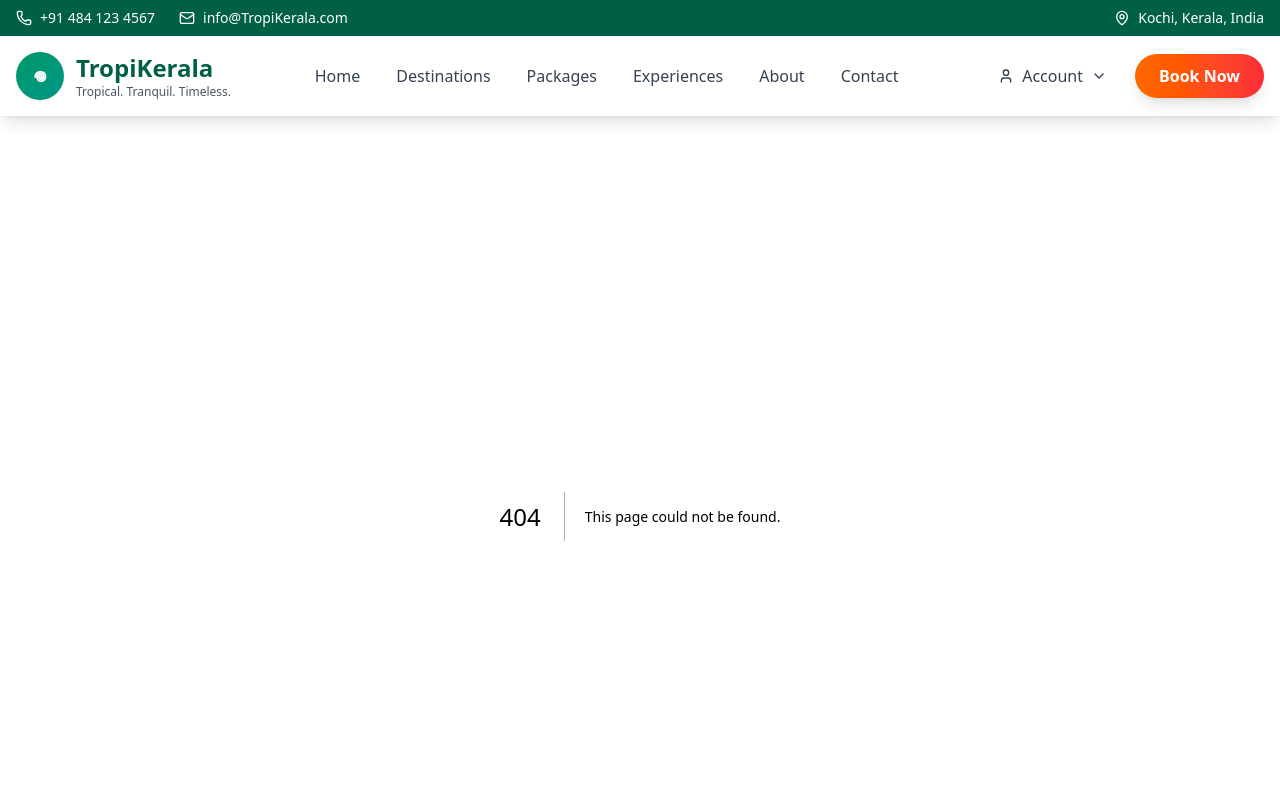
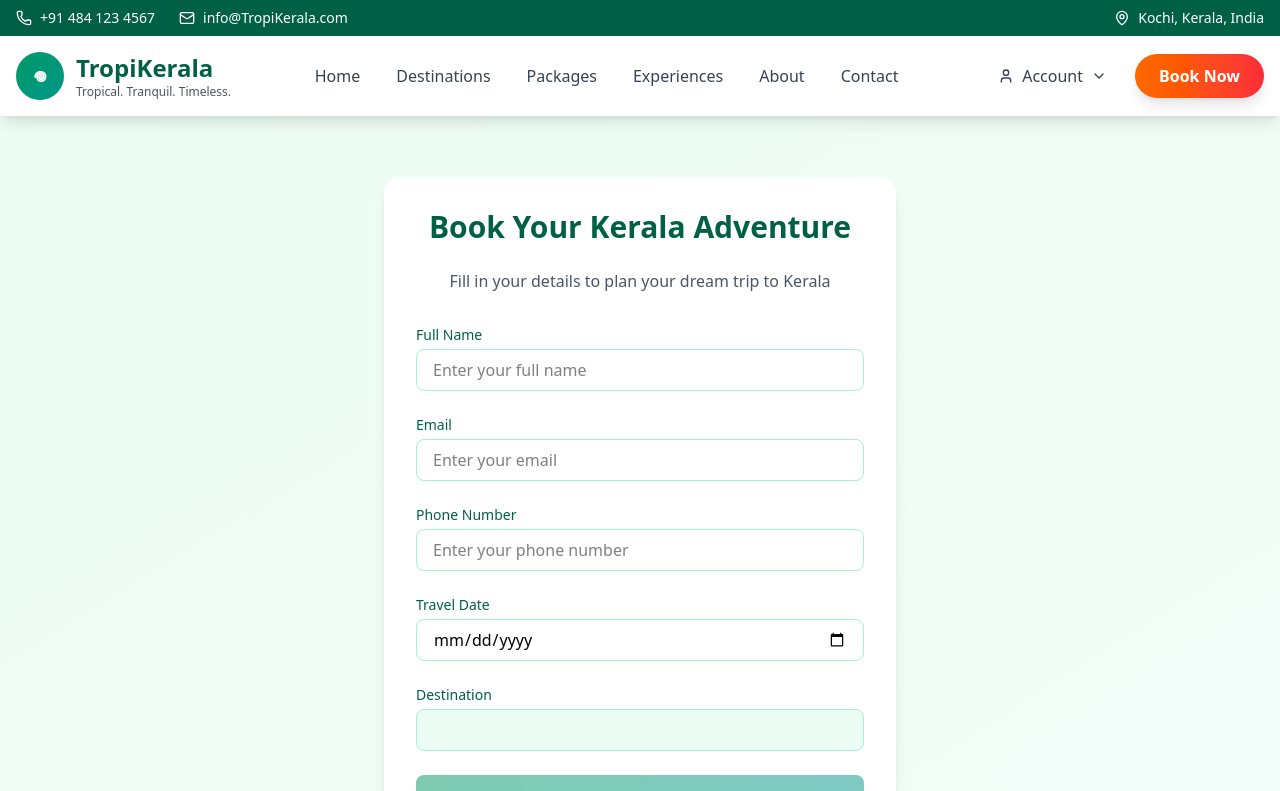
Before and after one commit to Nox008/kerala-tourism, a Next.js app: page /book in a window 1280 px wide. Before the commit this address had no page. Shown: the top 791 px of the page. Built offline with nearby package versions, Linux system fonts and the light colour scheme.

Commit message:
Added Book now component

```diff
--- /dev/null
+++ b/src/app/book/page.tsx
@@ -0,0 +1,162 @@
+'use client';
+
+import { useSearchParams } from 'next/navigation';
+import { motion } from 'framer-motion';
+import { useState } from 'react';
+
+const fadeInUp = {
+  initial: { opacity: 0, y: 30 },
+  animate: { opacity: 1, y: 0 },
+  transition: { duration: 0.6 },
+};
+
+const buttonHover = {
+  hover: { scale: 1.05, transition: { duration: 0.3 } },
+  tap: { scale: 0.95 },
+};
+
+export default function BookingPage() {
+  const searchParams = useSearchParams();
+  const destination = searchParams.get('destination') || '';
+
+  const [formData, setFormData] = useState({
+    fullName: '',
+    email: '',
+    phone: '',
+    travelDate: '',
+  });
+
+  const handleInputChange = (e: React.ChangeEvent<HTMLInputElement>) => {
+    const { name, value } = e.target;
+    setFormData((prev) => ({ ...prev, [name]: value }));
+  };
+
+  return (
+    <div className="min-h-screen bg-gradient-to-br from-emerald-50 via-green-50 to-teal-50 flex items-center justify-center py-12 px-4">
+      <motion.section
+        variants={fadeInUp}
+        initial="initial"
+        animate="animate"
+        className="max-w-lg w-full bg-white rounded-2xl shadow-lg p-8"
+      >
+        <h1 className="text-3xl font-bold text-emerald-800 mb-6 text-center">
+          Book Your Kerala Adventure
+        </h1>
+        <p className="text-gray-600 mb-8 text-center">
+          Fill in your details to plan your dream trip to {destination || 'Kerala'}
+        </p>
+
+        <form className="space-y-6">
+          <div>
+            <label
+              htmlFor="fullName"
+              className="block text-sm font-medium text-emerald-800 mb-1"
+            >
+              Full Name
+            </label>
+            <input
+              type="text"
+              id="fullName"
+              name="fullName"
+              value={formData.fullName}
+              onChange={handleInputChange}
+              className="w-full px-4 py-2 border border-emerald-200 rounded-lg focus:outline-none focus:ring-2 focus:ring-emerald-600"
+              placeholder="Enter your full name"
+              required
+              aria-required="true"
+            />
+          </div>
+
+          <div>
+            <label
+              htmlFor="email"
+              className="block text-sm font-medium text-emerald-800 mb-1"
+            >
+              Email
+            </label>
+            <input
+              type="email"
+              id="email"
+              name="email"
+              value={formData.email}
+              onChange={handleInputChange}
+              className="w-full px-4 py-2 border border-emerald-200 rounded-lg focus:outline-none focus:ring-2 focus:ring-emerald-600"
+              placeholder="Enter your email"
+              required
+              aria-required="true"
+            />
+          </div>
+
+          <div>
+            <label
+              htmlFor="phone"
+              className="block text-sm font-medium text-emerald-800 mb-1"
+            >
+              Phone Number
+            </label>
+            <input
+              type="tel"
+              id="phone"
+              name="phone"
+              value={formData.phone}
+              onChange={handleInputChange}
+              className="w-full px-4 py-2 border border-emerald-200 rounded-lg focus:outline-none focus:ring-2 focus:ring-emerald-600"
+              placeholder="Enter your phone number"
+              required
+              aria-required="true"
+            />
+          </div>
+
+          <div>
+            <label
+              htmlFor="travelDate"
+              className="block text-sm font-medium text-emerald-800 mb-1"
+            >
+              Travel Date
+            </label>
+            <input
+              type="date"
+              id="travelDate"
+              name="travelDate"
+              value={formData.travelDate}
+              onChange={handleInputChange}
+              className="w-full px-4 py-2 border border-emerald-200 rounded-lg focus:outline-none focus:ring-2 focus:ring-emerald-600"
+              required
+              aria-required="true"
+            />
+          </div>
+
+          <div>
+            <label
+              htmlFor="destination"
+              className="block text-sm font-medium text-emerald-800 mb-1"
+            >
+              Destination
+            </label>
+            <input
+              type="text"
+              id="destination"
+              name="destination"
+              value={destination}
+              readOnly
+              className="w-full px-4 py-2 border border-emerald-200 rounded-lg bg-emerald-50 text-gray-600 cursor-not-allowed"
+              aria-readonly="true"
+            />
+          </div>
+
+          <motion.button
+            type="button"
+            disabled
+            variants={buttonHover}
+            whileHover="hover"
+            whileTap="tap"
+            className="w-full px-4 py-3 bg-gradient-to-r from-emerald-600 to-teal-600 text-white rounded-lg font-semibold shadow-lg opacity-50 cursor-not-allowed"
+            aria-disabled="true"
+          >
+            Coming Soon
+          </motion.button>
+        </form>
+      </motion.section>
+    </div>
+  );
+}
```
